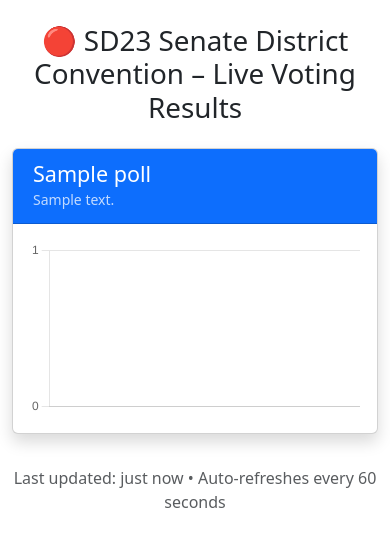
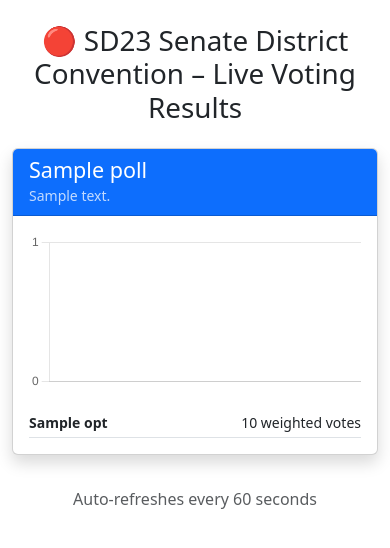
Before and after one commit to sbchmn/sd23-voting-app, a Flask app: template templates/public.html in a window 390 px wide. Shown: the top 548 px of the page. Run offline with Flask 3, Linux system fonts and the light colour scheme; the template is opened without the code that fills it: most values are stand-ins (such as "Sample title", 1, 10 or a date in 2020); one stand-in notice (Sample message) is shown.

Commit message:
Update public.html

```diff
--- a/templates/public.html
+++ b/templates/public.html
@@ -4,51 +4,13 @@
     <title>SD23 Convention Live Results</title>
     <link href="https://cdn.jsdelivr.net/npm/bootstrap@5.3.3/dist/css/bootstrap.min.css" rel="stylesheet">
     <script src="https://cdn.jsdelivr.net/npm/chart.js@4.4.1/dist/chart.umd.min.js"></script>
-    <meta http-equiv="refresh" content="15">
+    <meta http-equiv="refresh" content="60">
     <style>
-        .result-card {
-            margin-bottom: 2rem;
-        }
-        .result-card .card-header {
-            padding: 0.75rem 1.25rem;
-        }
-        canvas {
-            max-height: 160px !important;
-        }
-        @media (max-width: 768px) {
-            canvas {
-                max-height: 200px !important; /* a bit taller on phones */
-            }
-        }
+        canvas { max-height: 160px !important; }
+        .result-card { margin-bottom: 2rem; }
     </style>
 </head>
 <body class="container mt-4">
-<!-- Toast container -->
-<div class="toast-container position-fixed bottom-0 end-0 p-3" style="z-index: 1100;">
-    {% with messages = get_flashed_messages(with_categories=true) %}
-        {% if messages %}
-            {% for category, message in messages %}
-            <div class="toast align-items-center text-white bg-{{ 'success' if category == 'success' else 'danger' if category == 'danger' else 'warning' if category == 'warning' else 'info' }} border-0" role="alert" aria-live="assertive" aria-atomic="true">
-                <div class="d-flex">
-                    <div class="toast-body">{{ message }}</div>
-                    <button type="button" class="btn-close btn-close-white me-2 m-auto" data-bs-dismiss="toast"></button>
-                </div>
-            </div>
-            {% endfor %}
-        {% endif %}
-    {% endwith %}
-</div>
-
-<script src="https://cdn.jsdelivr.net/npm/bootstrap@5.3.3/dist/js/bootstrap.bundle.min.js"></script>
-<script>
-    // Auto-show all toasts
-    document.addEventListener('DOMContentLoaded', function () {
-        var toasts = document.querySelectorAll('.toast');
-        toasts.forEach(function (toast) {
-            new bootstrap.Toast(toast, { delay: 6000 }).show();
-        });
-    });
-</script>
     <h1 class="text-center mb-4">🔴 SD23 Senate District Convention – Live Voting Results</h1>
 
     {% for pid, poll in polls.items() %}
@@ -58,7 +20,18 @@
             <small class="opacity-75">{{ poll.Description }}</small>
         </div>
         <div class="card-body p-3">
-            <canvas id="chart-{{ pid }}" height="160"></canvas>
+            <canvas id="chart-{{ pid }}"></canvas>
+
+            <!-- Weighted totals only -->
+            <div class="mt-3 small text-center">
+                {% set res = results[pid] %}
+                {% for opt, val in res.weighted.items() %}
+                <div class="d-flex justify-content-between border-bottom py-1">
+                    <span><strong>{{ opt }}</strong></span>
+                    <span>{{ val|round(1) }} weighted votes</span>
+                </div>
+                {% endfor %}
+            </div>
         </div>
     </div>
     {% endfor %}
@@ -68,30 +41,23 @@
         new Chart(document.getElementById('chart-{{ pid }}'), {
             type: 'bar',
             data: {
-                labels: Object.keys({{ results[pid]|tojson }}),
+                labels: Object.keys({{ results[pid].weighted | tojson }}),
                 datasets: [{
                     label: 'Weighted Votes',
-                    data: Object.values({{ results[pid]|tojson }}),
+                    data: Object.values({{ results[pid].weighted | tojson }}),
                     backgroundColor: '#0d6efd'
                 }]
             },
             options: {
-                scales: {
-                    y: {
-                        beginAtZero: true,
-                        ticks: { stepSize: 1 }
-                    }
-                },
-                plugins: {
-                    legend: { display: false }
-                }
+                scales: { y: { beginAtZero: true, ticks: { stepSize: 1 } } },
+                plugins: { legend: { display: false } }
             }
         });
         {% endfor %}
     </script>
 
-    <p class="text-center text-muted">
-    Last updated: {{ now|default('just now') }} • Auto-refreshes every 60 seconds
-</p>
+    <p class="text-center text-muted mt-4">Auto-refreshes every 60 seconds</p>
+
+    <script src="https://cdn.jsdelivr.net/npm/bootstrap@5.3.3/dist/js/bootstrap.bundle.min.js"></script>
 </body>
 </html>
```
